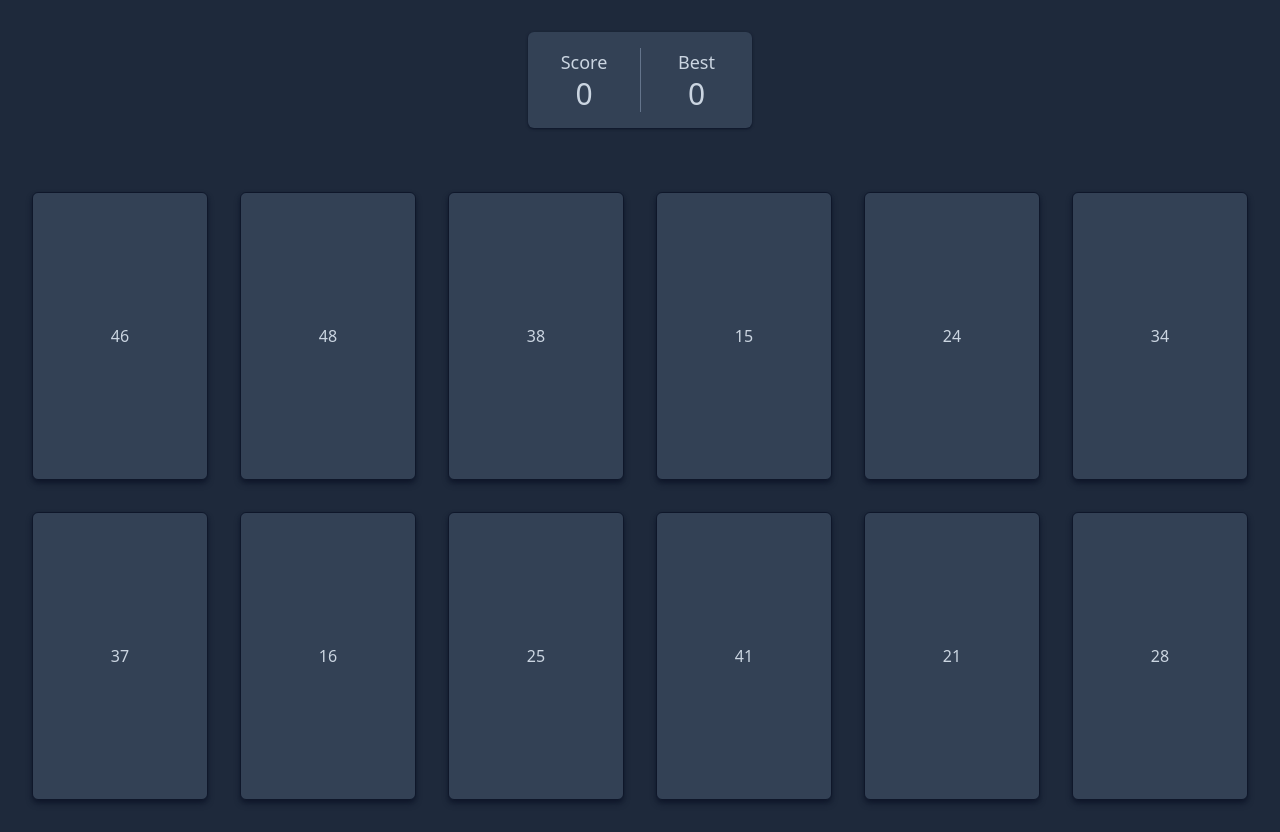
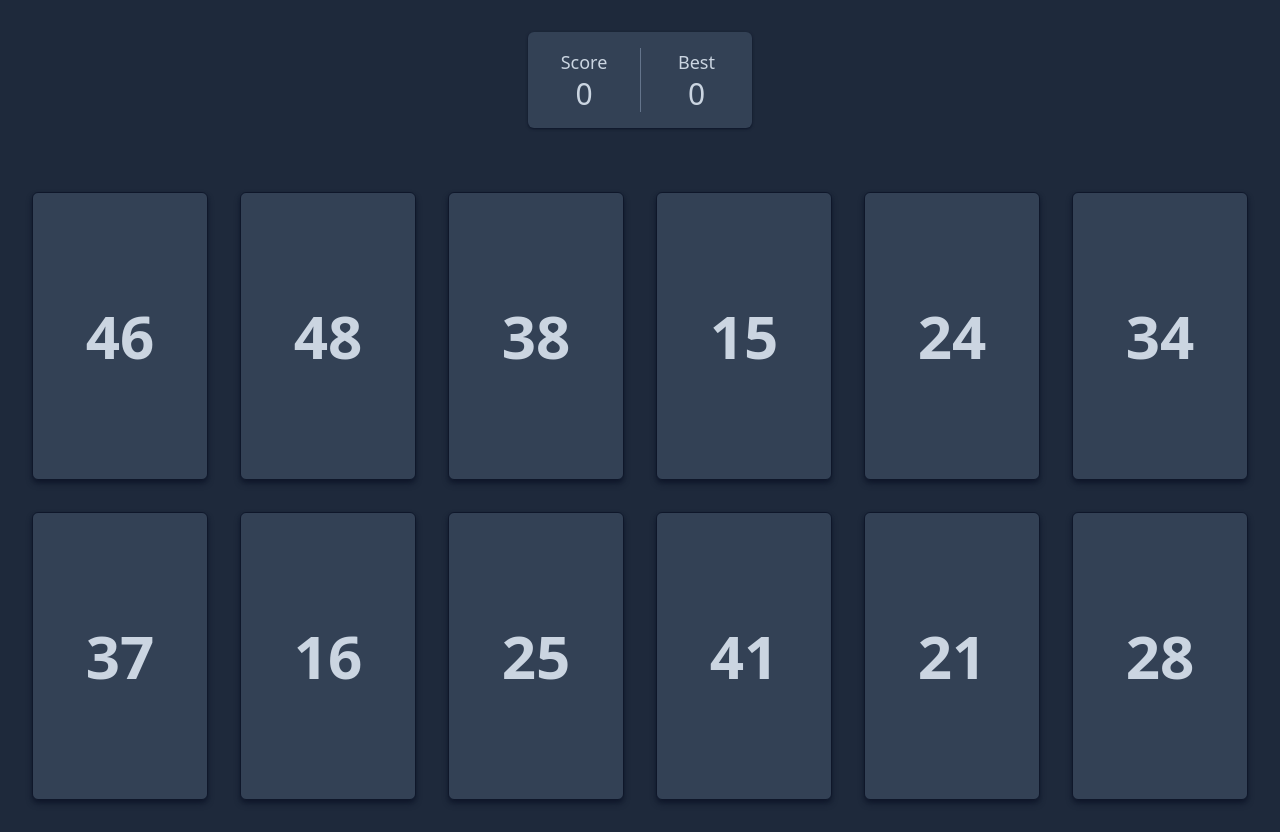
Before and after one commit to royojeda/memory-card, a React (Create React App) app: page / in a window 1280 px wide. Built offline with nearby package versions, Linux system fonts and the light colour scheme.

Commit message:
feat: enlarge card numbers

```diff
--- a/src/components/Card.tsx
+++ b/src/components/Card.tsx
@@ -14,7 +14,7 @@ export default function Card({ content, onClick }: CardProps) {
     <button
       type="button"
       onClick={handleClick}
-      className="aspect-square w-28 max-w-xs rounded-md border border-slate-900 bg-slate-700 shadow-md shadow-slate-900 transition duration-75 active:scale-95 sm:aspect-auto sm:h-44 sm:w-32 md:h-48 md:w-36 xl:h-72 xl:w-44 2xl:h-80 2xl:w-52"
+      className="aspect-square w-28 max-w-xs rounded-md border border-slate-900 bg-slate-700 text-3xl font-semibold shadow-md shadow-slate-900 transition duration-75 active:scale-95 sm:aspect-auto sm:h-44 sm:w-32 sm:text-4xl md:h-48 md:w-36 md:text-5xl xl:h-72 xl:w-44 xl:text-6xl 2xl:h-80 2xl:w-52 2xl:text-7xl"
     >
       {content}
     </button>
```
